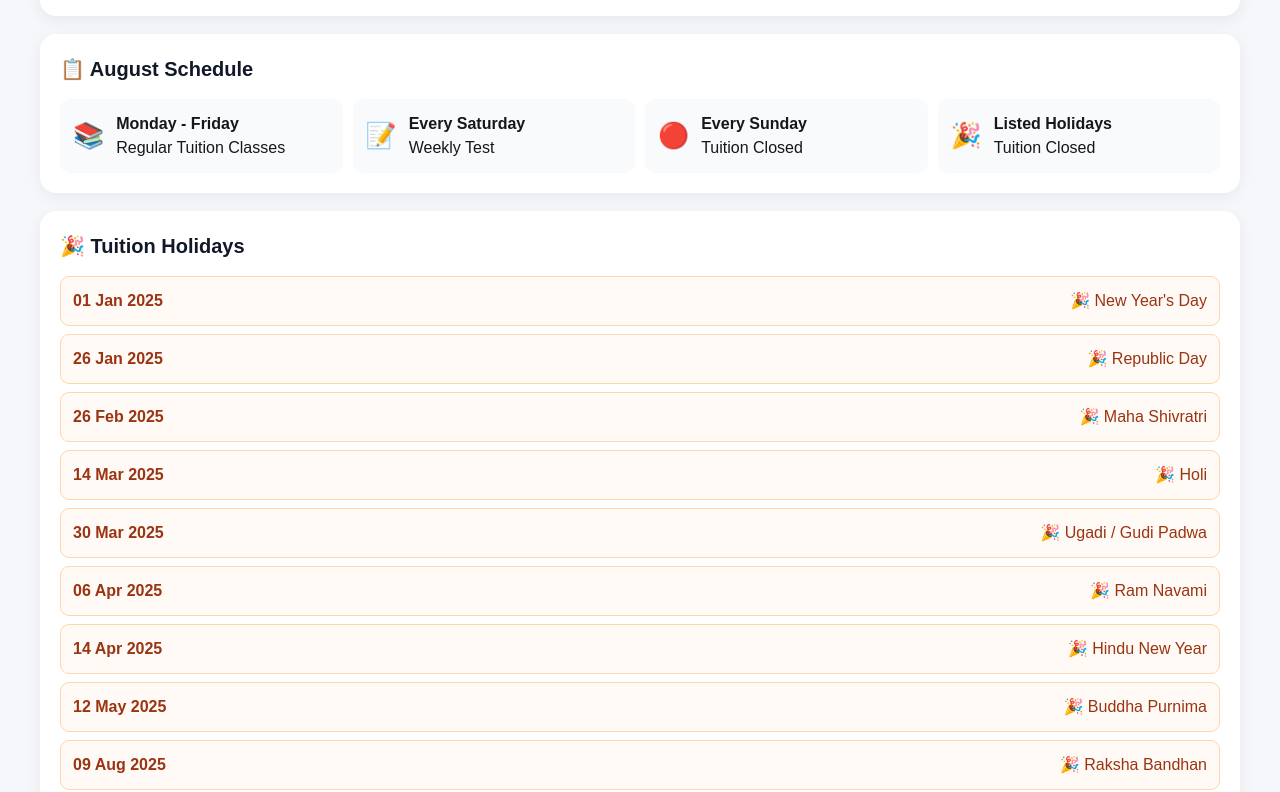
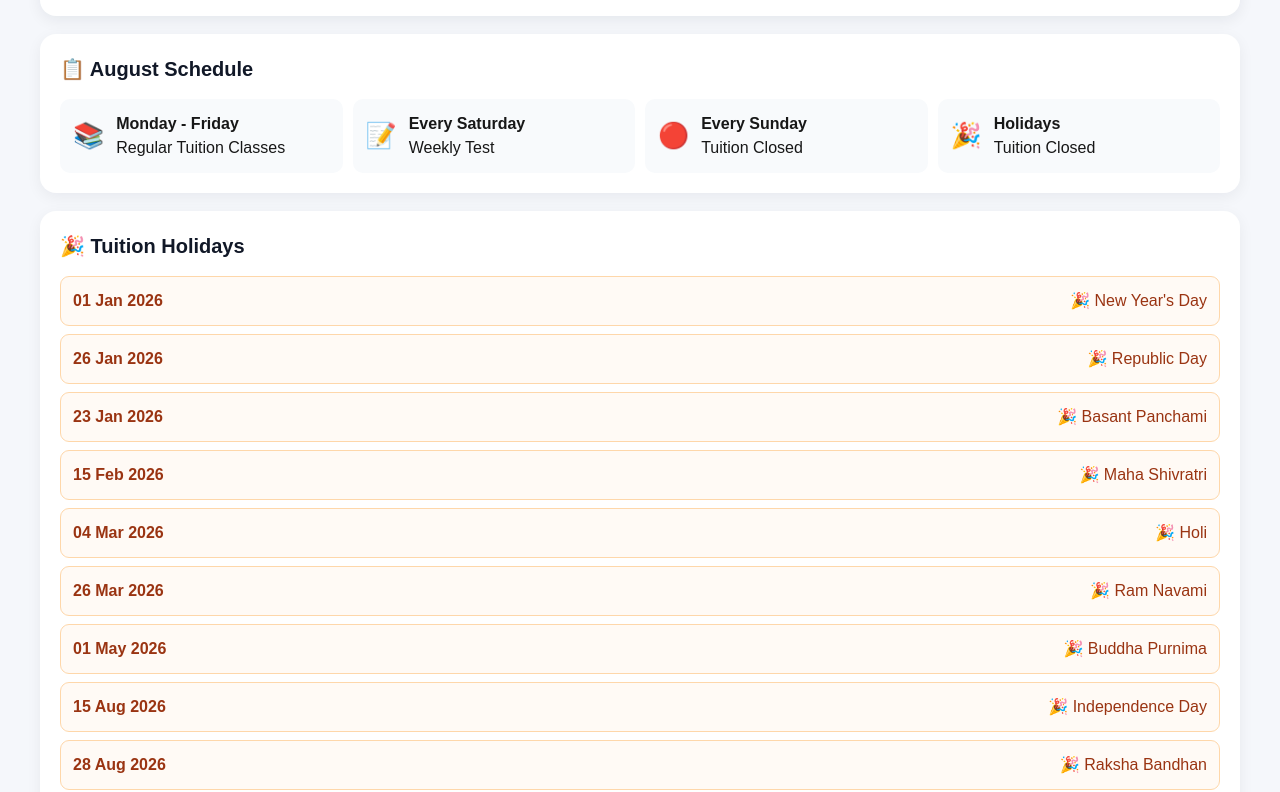
Before and after one commit to harshchauhan201951/ATTENDANCE-PORTAL, a Next.js app: page /student/calendar in a window 1280 px wide. Shown: the part 1088-1880 px from the top of the page. Built offline with nearby package versions, Linux system fonts and the light colour scheme.

Commit message:
Fix Raksha Bandhan in student calendar

```diff
--- a/app/student/calendar/page.tsx
+++ b/app/student/calendar/page.tsx
@@ -5,7 +5,7 @@ import { useMemo, useState } from "react";
 type CalendarEvent = {
   date: string;
   title: string;
-  type: "holiday" | "test" | "info";
+  type: "holiday" | "test";
   description: string;
 };
 
@@ -20,10 +20,22 @@ const holidays: CalendarEvent[] = [
     description: "Tuition holiday.",
   },
   {
+    date: "2025-01-14",
+    title: "Makar Sankranti",
+    type: "holiday",
+    description: "Hindu festival holiday.",
+  },
+  {
     date: "2025-01-26",
     title: "Republic Day",
     type: "holiday",
-    description: "Tuition holiday.",
+    description: "National holiday.",
+  },
+  {
+    date: "2025-02-02",
+    title: "Basant Panchami",
+    type: "holiday",
+    description: "Hindu festival holiday.",
   },
   {
     date: "2025-02-26",
@@ -38,22 +50,16 @@ const holidays: CalendarEvent[] = [
     description: "Hindu festival holiday.",
   },
   {
-    date: "2025-03-30",
-    title: "Ugadi / Gudi Padwa",
-    type: "holiday",
-    description: "Hindu New Year festival holiday.",
-  },
-  {
     date: "2025-04-06",
     title: "Ram Navami",
     type: "holiday",
     description: "Hindu festival holiday.",
   },
   {
-    date: "2025-04-14",
-    title: "Hindu New Year",
-    type: "holiday",
-    description: "Traditional Hindu New Year holiday.",
+    date: "2025-04-10",
+    title: "Mahavir Jayanti",
+    type: "holiday",
+    description: "Festival holiday.",
   },
   {
     date: "2025-05-12",
@@ -76,6 +82,12 @@ const holidays: CalendarEvent[] = [
   {
     date: "2025-08-16",
     title: "Janmashtami",
+    type: "holiday",
+    description: "Hindu festival holiday.",
+  },
+  {
+    date: "2025-08-27",
+    title: "Ganesh Chaturthi",
     type: "holiday",
     description: "Hindu festival holiday.",
   },
@@ -132,6 +144,18 @@ const holidays: CalendarEvent[] = [
     description: "National holiday.",
   },
   {
+    date: "2026-01-23",
+    title: "Basant Panchami",
+    type: "holiday",
+    description: "Hindu festival holiday.",
+  },
+  {
+    date: "2026-02-15",
+    title: "Maha Shivratri",
+    type: "holiday",
+    description: "Hindu festival holiday.",
+  },
+  {
     date: "2026-03-04",
     title: "Holi",
     type: "holiday",
@@ -144,12 +168,6 @@ const holidays: CalendarEvent[] = [
     description: "Hindu festival holiday.",
   },
   {
-    date: "2026-03-31",
-    title: "Mahavir Jayanti",
-    type: "holiday",
-    description: "Festival holiday.",
-  },
-  {
     date: "2026-05-01",
     title: "Buddha Purnima",
     type: "holiday",
@@ -160,6 +178,12 @@ const holidays: CalendarEvent[] = [
     title: "Independence Day",
     type: "holiday",
     description: "National holiday.",
+  },
+  {
+    date: "2026-08-28",
+    title: "Raksha Bandhan",
+    type: "holiday",
+    description: "Hindu festival holiday.",
   },
   {
     date: "2026-09-04",
@@ -232,34 +256,28 @@ const holidays: CalendarEvent[] = [
     description: "National holiday.",
   },
   {
-    date: "2027-02-15",
+    date: "2027-02-06",
+    title: "Basant Panchami",
+    type: "holiday",
+    description: "Hindu festival holiday.",
+  },
+  {
+    date: "2027-03-06",
     title: "Maha Shivratri",
     type: "holiday",
     description: "Hindu festival holiday.",
   },
   {
-    date: "2027-03-04",
+    date: "2027-03-22",
     title: "Holi",
     type: "holiday",
     description: "Hindu festival holiday.",
   },
   {
-    date: "2027-03-26",
+    date: "2027-04-15",
     title: "Ram Navami",
     type: "holiday",
     description: "Hindu festival holiday.",
-  },
-  {
-    date: "2027-04-14",
-    title: "Ambedkar Jayanti",
-    type: "holiday",
-    description: "National holiday.",
-  },
-  {
-    date: "2027-05-01",
-    title: "Buddha Purnima",
-    type: "holiday",
-    description: "Festival holiday.",
   },
   {
     date: "2027-08-15",
@@ -304,19 +322,19 @@ const holidays: CalendarEvent[] = [
     description: "Hindu festival holiday.",
   },
   {
+    date: "2027-10-30",
+    title: "Govardhan Puja",
+    type: "holiday",
+    description: "Hindu festival holiday.",
+  },
+  {
     date: "2027-10-31",
     title: "Bhai Dooj",
     type: "holiday",
     description: "Hindu festival holiday.",
   },
   {
-    date: "2027-11-04",
-    title: "Chhath Puja",
-    type: "holiday",
-    description: "Hindu festival holiday.",
-  },
-  {
-    date: "2027-11-24",
+    date: "2027-11-14",
     title: "Guru Nanak Jayanti",
     type: "holiday",
     description: "Festival holiday.",
@@ -344,7 +362,7 @@ const holidays: CalendarEvent[] = [
     description: "National holiday.",
   },
   {
-    date: "2028-02-23",
+    date: "2028-02-26",
     title: "Maha Shivratri",
     type: "holiday",
     description: "Hindu festival holiday.",
@@ -356,16 +374,10 @@ const holidays: CalendarEvent[] = [
     description: "Hindu festival holiday.",
   },
   {
-    date: "2028-03-27",
-    title: "Ugadi / Gudi Padwa",
-    type: "holiday",
-    description: "Hindu New Year festival holiday.",
-  },
-  {
-    date: "2028-04-14",
-    title: "Ambedkar Jayanti",
-    type: "holiday",
-    description: "National holiday.",
+    date: "2028-04-03",
+    title: "Ram Navami",
+    type: "holiday",
+    description: "Hindu festival holiday.",
   },
   {
     date: "2028-08-05",
@@ -374,26 +386,20 @@ const holidays: CalendarEvent[] = [
     description: "Hindu festival holiday.",
   },
   {
+    date: "2028-08-15",
+    title: "Independence Day",
+    type: "holiday",
+    description: "National holiday.",
+  },
+  {
     date: "2028-08-13",
     title: "Janmashtami",
     type: "holiday",
     description: "Hindu festival holiday.",
   },
   {
-    date: "2028-08-15",
-    title: "Independence Day",
-    type: "holiday",
-    description: "National holiday.",
-  },
-  {
-    date: "2028-08-23",
+    date: "2028-08-25",
     title: "Ganesh Chaturthi",
-    type: "holiday",
-    description: "Hindu festival holiday.",
-  },
-  {
-    date: "2028-09-27",
-    title: "Dussehra",
     type: "holiday",
     description: "Hindu festival holiday.",
   },
@@ -404,22 +410,34 @@ const holidays: CalendarEvent[] = [
     description: "National holiday.",
   },
   {
-    date: "2028-10-17",
+    date: "2028-09-30",
+    title: "Dussehra",
+    type: "holiday",
+    description: "Hindu festival holiday.",
+  },
+  {
+    date: "2028-11-17",
     title: "Diwali",
     type: "holiday",
     description: "Hindu festival holiday.",
   },
   {
-    date: "2028-10-19",
+    date: "2028-11-18",
+    title: "Govardhan Puja",
+    type: "holiday",
+    description: "Hindu festival holiday.",
+  },
+  {
+    date: "2028-11-19",
     title: "Bhai Dooj",
     type: "holiday",
     description: "Hindu festival holiday.",
   },
   {
-    date: "2028-10-23",
-    title: "Chhath Puja",
-    type: "holiday",
-    description: "Hindu festival holiday.",
+    date: "2028-11-03",
+    title: "Guru Nanak Jayanti",
+    type: "holiday",
+    description: "Festival holiday.",
   },
   {
     date: "2028-12-25",
@@ -444,28 +462,22 @@ const holidays: CalendarEvent[] = [
     description: "National holiday.",
   },
   {
-    date: "2029-02-11",
+    date: "2029-02-13",
     title: "Maha Shivratri",
     type: "holiday",
     description: "Hindu festival holiday.",
   },
   {
-    date: "2029-03-01",
+    date: "2029-03-02",
     title: "Holi",
     type: "holiday",
     description: "Hindu festival holiday.",
   },
   {
-    date: "2029-04-13",
+    date: "2029-03-24",
     title: "Ram Navami",
     type: "holiday",
     description: "Hindu festival holiday.",
-  },
-  {
-    date: "2029-04-14",
-    title: "Ambedkar Jayanti",
-    type: "holiday",
-    description: "National holiday.",
   },
   {
     date: "2029-08-15",
@@ -498,7 +510,7 @@ const holidays: CalendarEvent[] = [
     description: "National holiday.",
   },
   {
-    date: "2029-10-16",
+    date: "2029-10-17",
     title: "Dussehra",
     type: "holiday",
     description: "Hindu festival holiday.",
@@ -510,16 +522,22 @@ const holidays: CalendarEvent[] = [
     description: "Hindu festival holiday.",
   },
   {
+    date: "2029-11-06",
+    title: "Govardhan Puja",
+    type: "holiday",
+    description: "Hindu festival holiday.",
+  },
+  {
     date: "2029-11-07",
     title: "Bhai Dooj",
     type: "holiday",
     description: "Hindu festival holiday.",
   },
   {
-    date: "2029-11-14",
-    title: "Chhath Puja",
-    type: "holiday",
-    description: "Hindu festival holiday.",
+    date: "2029-11-22",
+    title: "Guru Nanak Jayanti",
+    type: "holiday",
+    description: "Festival holiday.",
   },
   {
     date: "2029-12-25",
@@ -544,7 +562,13 @@ const holidays: CalendarEvent[] = [
     description: "National holiday.",
   },
   {
-    date: "2030-03-01",
+    date: "2030-02-03",
+    title: "Basant Panchami",
+    type: "holiday",
+    description: "Hindu festival holiday.",
+  },
+  {
+    date: "2030-03-04",
     title: "Maha Shivratri",
     type: "holiday",
     description: "Hindu festival holiday.",
@@ -556,10 +580,10 @@ const holidays: CalendarEvent[] = [
     description: "Hindu festival holiday.",
   },
   {
-    date: "2030-04-14",
-    title: "Ambedkar Jayanti",
-    type: "holiday",
-    description: "National holiday.",
+    date: "2030-04-13",
+    title: "Ram Navami",
+    type: "holiday",
+    description: "Hindu festival holiday.",
   },
   {
     date: "2030-08-13",
@@ -592,7 +616,7 @@ const holidays: CalendarEvent[] = [
     description: "National holiday.",
   },
   {
-    date: "2030-10-06",
+    date: "2030-10-07",
     title: "Dussehra",
     type: "holiday",
     description: "Hindu festival holiday.",
@@ -604,16 +628,22 @@ const holidays: CalendarEvent[] = [
     description: "Hindu festival holiday.",
   },
   {
+    date: "2030-10-27",
+    title: "Govardhan Puja",
+    type: "holiday",
+    description: "Hindu festival holiday.",
+  },
+  {
     date: "2030-10-28",
     title: "Bhai Dooj",
     type: "holiday",
     description: "Hindu festival holiday.",
   },
   {
-    date: "2030-11-03",
-    title: "Chhath Puja",
-    type: "holiday",
-    description: "Hindu festival holiday.",
+    date: "2030-11-12",
+    title: "Guru Nanak Jayanti",
+    type: "holiday",
+    description: "Festival holiday.",
   },
   {
     date: "2030-12-25",
@@ -741,13 +771,11 @@ export default function StudentCalendarPage() {
   }
 
   function getDayInfo(date: Date) {
-    // IMPORTANT:
-    // Holiday is checked FIRST.
-    // Therefore if Saturday is a holiday,
-    // it will show ONLY as Holiday, not Test.
-
     const holiday = getHoliday(date);
 
+    // Holiday always gets priority.
+    // If a holiday is on Saturday, it remains HOLIDAY,
+    // not Weekly Test.
     if (holiday) {
       return holiday;
     }
@@ -758,7 +786,7 @@ export default function StudentCalendarPage() {
         title: "Sunday Off",
         type: "holiday" as const,
         description:
-          "Sunday is the weekly tuition holiday.",
+          "Sunday is a weekly tuition holiday.",
       };
     }
 
@@ -779,8 +807,6 @@ export default function StudentCalendarPage() {
     <main style={styles.page}>
       <div style={styles.container}>
 
-        {/* HEADER */}
-
         <header style={styles.header}>
           <div>
             <div style={styles.badge}>
@@ -788,11 +814,11 @@ export default function StudentCalendarPage() {
             </div>
 
             <h1 style={styles.title}>
-              📅 Student Calendar
+              📅 Academic Calendar
             </h1>
 
             <p style={styles.subtitle}>
-              Classes, weekly tests, Sundays and holidays
+              Classes • Weekly Tests • Sundays • Holidays
             </p>
           </div>
 
@@ -804,13 +830,10 @@ export default function StudentCalendarPage() {
           </a>
         </header>
 
-        {/* LEGEND */}
-
         <section style={styles.legendCard}>
-
           <Legend
             icon="📚"
-            title="Regular Tuition Class"
+            title="Regular Class"
             color="#2563eb"
             background="#eff6ff"
           />
@@ -835,15 +858,11 @@ export default function StudentCalendarPage() {
             color="#ea580c"
             background="#fff7ed"
           />
-
         </section>
 
-        {/* CALENDAR */}
-
         <section style={styles.calendarCard}>
 
           <div style={styles.calendarTop}>
-
             <button
               type="button"
               onClick={previousMonth}
@@ -863,7 +882,6 @@ export default function StudentCalendarPage() {
             >
               →
             </button>
-
           </div>
 
           <button
@@ -902,10 +920,8 @@ export default function StudentCalendarPage() {
           </div>
 
           <div style={styles.calendarGrid}>
-
             {calendarDays.map(
               (date, index) => {
-
                 if (!date) {
                   return (
                     <div
@@ -956,7 +972,6 @@ export default function StudentCalendarPage() {
                         : {}),
                     }}
                   >
-
                     <div
                       style={{
                         ...styles.dayNumber,
@@ -971,13 +986,17 @@ export default function StudentCalendarPage() {
                     {holiday ? (
                       <>
                         <div
-                          style={styles.holidayLabel}
+                          style={
+                            styles.holidayLabel
+                          }
                         >
                           🎉 HOLIDAY
                         </div>
 
                         <div
-                          style={styles.eventName}
+                          style={
+                            styles.eventName
+                          }
                         >
                           {holiday.title}
                         </div>
@@ -999,7 +1018,9 @@ export default function StudentCalendarPage() {
                     ) : saturday ? (
                       <>
                         <div
-                          style={styles.testLabel}
+                          style={
+                            styles.testLabel
+                          }
                         >
                           📝 TEST
                         </div>
@@ -1013,7 +1034,9 @@ export default function StudentCalendarPage() {
                     ) : (
                       <>
                         <div
-                          style={styles.classLabel}
+                          style={
+                            styles.classLabel
+                          }
                         >
                           📚 CLASS
                         </div>
@@ -1025,26 +1048,19 @@ export default function StudentCalendarPage() {
                         </div>
                       </>
                     )}
-
                   </button>
                 );
               }
             )}
-
-          </div>
-
+          </div>
         </section>
 
-        {/* MONTH INFORMATION */}
-
         <section style={styles.infoCard}>
-
           <h2 style={styles.sectionTitle}>
             📋 {monthNames[month]} Schedule
           </h2>
 
           <div style={styles.infoGrid}>
-
             <div style={styles.infoItem}>
               <div style={styles.infoIcon}>
                 📚
@@ -1100,7 +1116,7 @@ export default function StudentCalendarPage() {
 
               <div>
                 <strong>
-                  Listed Holidays
+                  Holidays
                 </strong>
 
                 <p>
@@ -1108,31 +1124,33 @@ export default function StudentCalendarPage() {
                 </p>
               </div>
             </div>
-
-          </div>
-
+          </div>
         </section>
 
-        {/* HOLIDAY LIST */}
-
         <section style={styles.holidayCard}>
-
           <h2 style={styles.sectionTitle}>
             🎉 Tuition Holidays
           </h2>
 
           <div style={styles.holidayList}>
-
-            {holidays.map((holiday) => (
+            {holidays
+              .filter(
+                (holiday) =>
+                  holiday.date.startsWith(
+                    String(year)
+                  )
+              )
+              .map((holiday) => (
                 <button
                   type="button"
                   key={holiday.date}
                   onClick={() =>
-                  setSelectedEvent(holiday)
+                    setSelectedEvent(
+                      holiday
+                    )
                   }
                   style={styles.holidayRow}
                 >
-
                   <strong>
                     {formatDate(
                       new Date(
@@ -1144,15 +1162,22 @@ export default function StudentCalendarPage() {
                   <span>
                     🎉 {holiday.title}
                   </span>
-
                 </button>
               ))}
 
-          </div>
-
+            {holidays.filter(
+              (holiday) =>
+                holiday.date.startsWith(
+                  String(year)
+                )
+            ).length === 0 && (
+              <div style={styles.noHoliday}>
+                No special holidays added for
+                this year.
+              </div>
+            )}
+          </div>
         </section>
-
-        {/* MODAL */}
 
         {selectedEvent && (
           <div
@@ -1161,14 +1186,12 @@ export default function StudentCalendarPage() {
               setSelectedEvent(null)
             }
           >
-
             <div
               style={styles.modal}
               onClick={(e) =>
                 e.stopPropagation()
               }
             >
-
               <div style={styles.modalIcon}>
                 {selectedEvent.type ===
                 "test"
@@ -1189,7 +1212,11 @@ export default function StudentCalendarPage() {
                 )}
               </p>
 
-              <p style={styles.modalDescription}>
+              <p
+                style={
+                  styles.modalDescription
+                }
+              >
                 {selectedEvent.description}
               </p>
 
@@ -1202,16 +1229,14 @@ export default function StudentCalendarPage() {
               >
                 Close
               </button>
-
-            </div>
-
+            </div>
           </div>
         )}
 
         <footer style={styles.footer}>
-          Attendance Portal • Student Calendar • 2025–2030
+          Attendance Portal • Student Calendar •
+          2025–2030
         </footer>
-
       </div>
     </main>
   );
@@ -1230,7 +1255,6 @@ function Legend({
 }) {
   return (
     <div style={styles.legendItem}>
-
       <div
         style={{
           ...styles.legendIcon,
@@ -1244,7 +1268,6 @@ function Legend({
       <strong style={styles.legendText}>
         {title}
       </strong>
-
     </div>
   );
 }
@@ -1252,7 +1275,6 @@ function Legend({
 const styles: {
   [key: string]: React.CSSProperties;
 } = {
-
   page: {
     minHeight: "100vh",
     background: "#f5f7fb",
@@ -1270,7 +1292,7 @@ const styles: {
 
   header: {
     background: "white",
-    borderRadius: "16px",
+    borderRadius: "18px",
     padding: "22px",
     marginBottom: "18px",
     display: "flex",
@@ -1608,6 +1630,15 @@ const styles: {
     textAlign: "left",
   },
 
+  noHoliday: {
+    padding: "15px",
+    background: "#f8fafc",
+    borderRadius: "10px",
+    color: "#6b7280",
+    textAlign: "center",
+    fontSize: "13px",
+  },
+
   modalOverlay: {
     position: "fixed",
     inset: 0,
```
Lines whose indentation alone changed are shown as unchanged.
